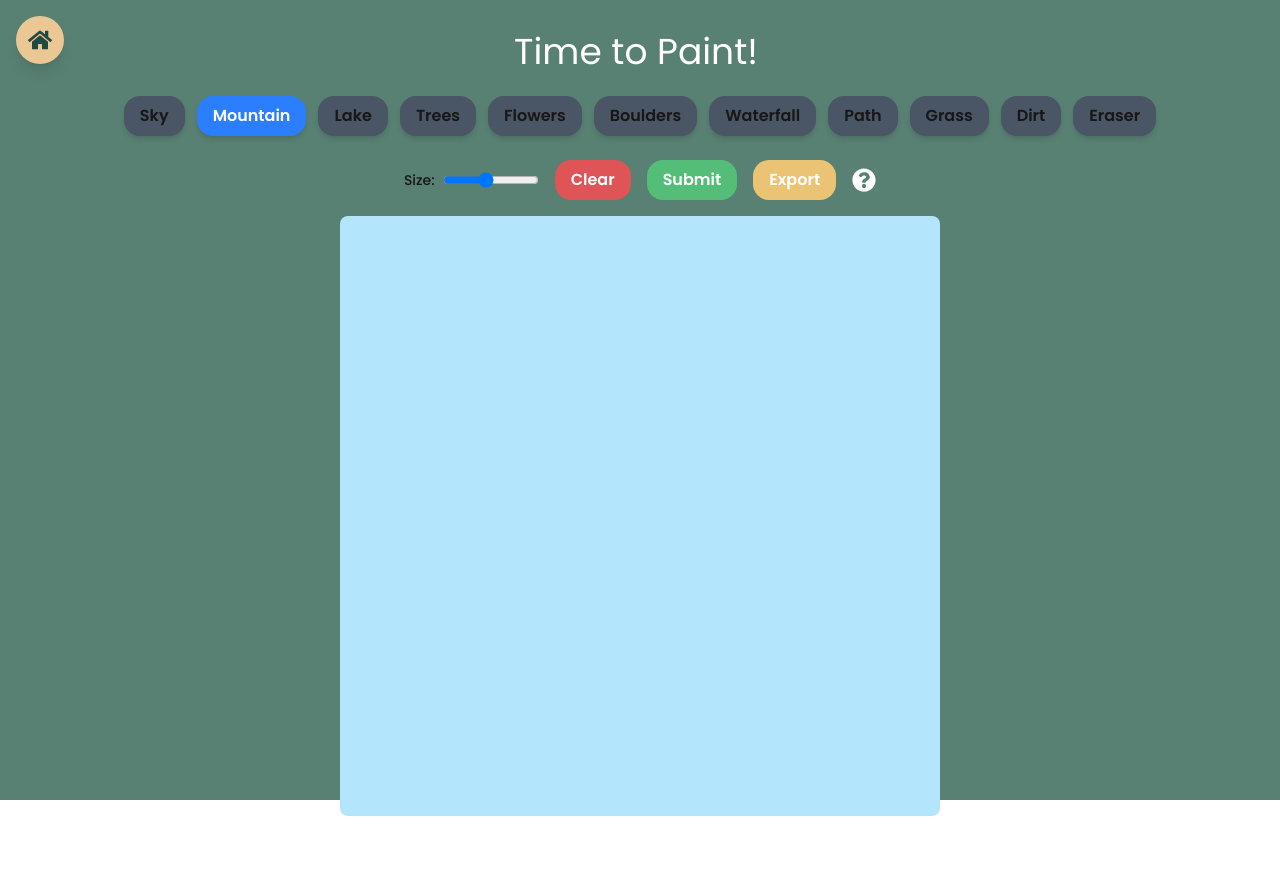
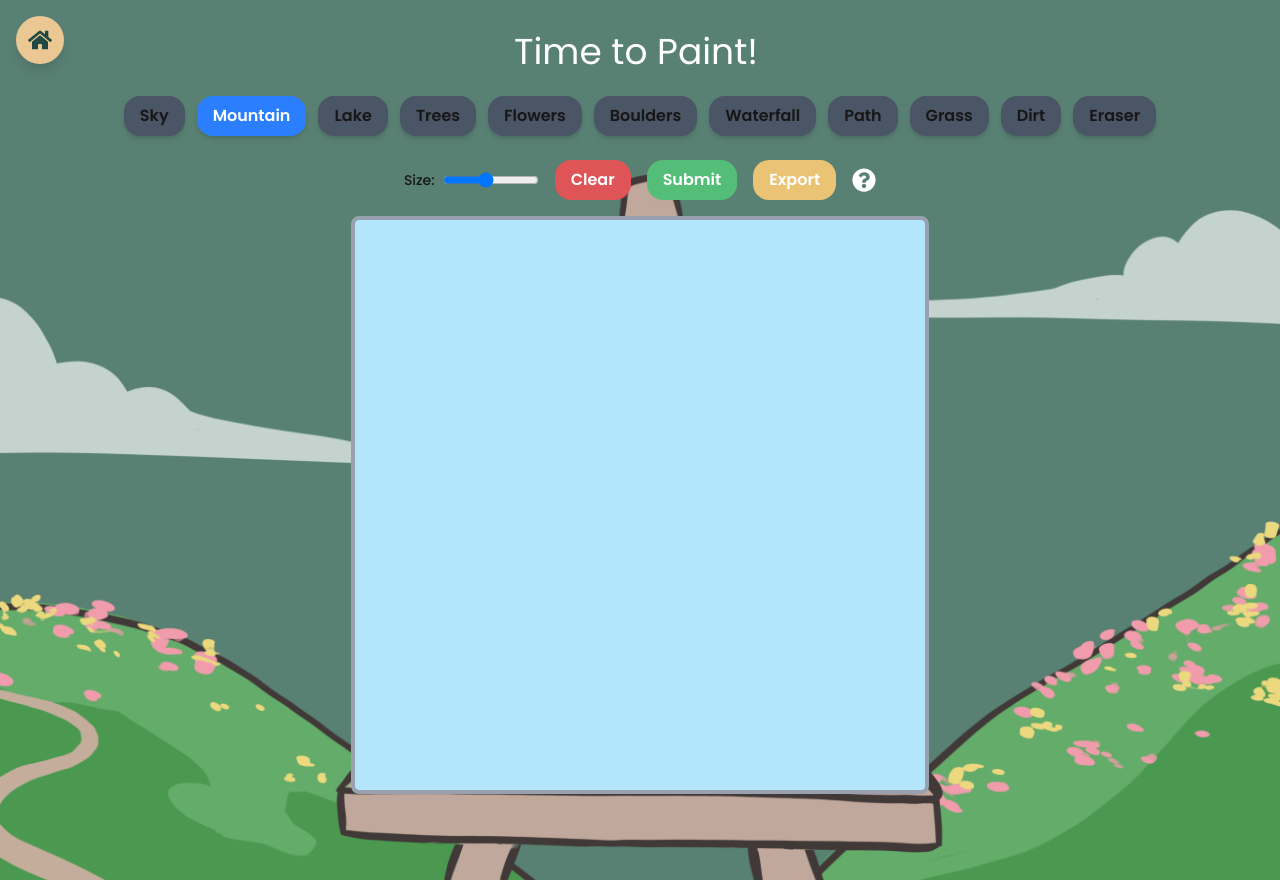
Before and after one commit to angela-yang/Dubhacks-25, a Next.js app: page /paint in a window 1280 px wide. Before the commit the page ends 832 px from the top, so only its background shows below. Built offline with nearby package versions, Linux system fonts and the light colour scheme.

Commit message:
Updated paint page design

```diff
--- a/src/app/components/Canvas.tsx
+++ b/src/app/components/Canvas.tsx
@@ -4,6 +4,7 @@
 import React, { useRef, useState, useEffect } from "react";
 import { useRouter } from "next/navigation"; // <-- IMPORT useRouter
 import { FaQuestionCircle } from "react-icons/fa";
+import { motion } from "framer-motion";
 
 type BrushType =
   | "Sky" | "Mountain" | "Lake" | "Trees" | "Flowers"
@@ -173,8 +174,8 @@ const Canvas: React.FC = () => {
   };
 
   return (
-    <div className="flex flex-col items-center p-4 space-y-4">
-      <div className="flex flex-wrap justify-center gap-3 items-center">
+    <div className="flex flex-col items-center p-4 space-y-4 z-50">
+      <div className="flex flex-wrap justify-center gap-3 items-center z-50">
         {(Object.keys(brushColors) as BrushType[]).map((type) => (
           <button
             key={type}
@@ -190,7 +191,7 @@ const Canvas: React.FC = () => {
         ))}
       </div>
 
-      <div className="flex flex-wrap justify-center gap-4 items-center mt-2">
+      <div className="flex flex-wrap justify-center gap-4 items-center mt-2 z-50">
         <div className="flex items-center space-x-2">
           <label className="text-sm font-medium">Size:</label>
           <input
@@ -205,7 +206,7 @@ const Canvas: React.FC = () => {
 
         <button
           onClick={clearCanvas}
-          className="px-4 py-2 rounded-2xl bg-[rgb(223,84,86)] text-white font-semibold hover:bg-[rgb(187,58,61)] transition-all cursor-pointer"
+          className="px-4 py-2 rounded-2xl bg-[rgb(223,84,86)] text-white font-semibold hover:bg-[rgb(187,58,61)] transition-all z-50 cursor-pointer"
         >
           Clear
         </button>
@@ -214,21 +215,21 @@ const Canvas: React.FC = () => {
         <button
           onClick={submitCanvas}
           disabled={isLoading} // <-- NEW: Disable when loading
-          className="px-4 py-2 rounded-2xl bg-[rgb(84,190,121)] text-white font-semibold hover:bg-[rgb(60,162,96)] transition-all cursor-pointer disabled:bg-gray-500"
+          className="px-4 py-2 rounded-2xl bg-[rgb(84,190,121)] text-white font-semibold hover:bg-[rgb(60,162,96)] transition-all z-50 cursor-pointer disabled:bg-gray-500"
         >
           {isLoading ? "Searching..." : "Submit"}
         </button>
 
         <button
           onClick={exportCanvas}
-          className="px-4 py-2 rounded-2xl bg-[rgb(235,195,117)] text-white font-semibold hover:bg-[rgb(216,175,87)] transition-all cursor-pointer"
+          className="px-4 py-2 rounded-2xl bg-[rgb(235,195,117)] text-white font-semibold hover:bg-[rgb(216,175,87)] transition-all z-50 cursor-pointer"
         >
           Export
         </button>
 
         <button
           onClick={() => setShowHelp(true)}
-          className="flex items-center justify-center text-white hover:text-gray-300 text-2xl"
+          className="flex items-center justify-center text-white hover:text-gray-300 z-50 text-2xl"
           title="Help"
         >
           <FaQuestionCircle />
@@ -237,7 +238,7 @@ const Canvas: React.FC = () => {
 
 
       {showHelp && (
-        <div className="fixed inset-0 flex items-center justify-center bg-opacity-50">
+        <div className="fixed inset-0 flex items-center justify-center bg-opacity-50 z-100">
           <div className="bg-white rounded-2xl shadow-xl p-6 max-w-sm text-center space-y-4">
             <h2 className="text-lg font-semibold text-blue-500">How to Use</h2>
             <p className="text-sm text-gray-700">
@@ -255,15 +256,29 @@ const Canvas: React.FC = () => {
         </div>
       )}
 
+      <motion.div
+        initial={{ y: 200, opacity: 0 }}
+        animate={{ y: 0, opacity: 1 }}
+        transition={{ delay: 0.5, duration: 1.5, type: "spring", stiffness: 50 }}
+        className="absolute bottom-[-12%] z-0"
+      >
+        <img
+          src={"/images/easel.png"}
+          alt="Easel"
+          className="object-contain"
+          style={{ maxWidth: "100%" }}
+        />
+      </motion.div>
+
       <canvas
         ref={canvasRef}
-        width={600}
-        height={600}
+        width={570}
+        height={570}
         onMouseDown={startDrawing}
         onMouseMove={draw}
         onMouseUp={stopDrawing}
         onMouseLeave={stopDrawing}
-        className="cursor-crosshair rounded-lg"
+        className="cursor-crosshair border-4 border-gray-400 rounded-lg z-50"
       />
     </div>
   );
--- a/src/app/paint/page.tsx
+++ b/src/app/paint/page.tsx
@@ -1,5 +1,7 @@
+"use client"
 import HomeNav from "../components/HomeNav"
 import Canvas from "../components/Canvas"
+import { motion } from "framer-motion";
 
 export default function Home() {
   return (
@@ -8,8 +10,38 @@ export default function Home() {
 
       <div className="flex flex-col items-center justify-center text-center relative z-5 -translate-y-2">
         <div className="flex items-center justify-center mt-10 px-4">
-            <h1 className="text-4xl text-white mr-2">Time to Paint!</h1>
+            <h1 className="text-4xl text-bold text-white mr-2">Time to Paint!</h1>
         </div>
+      </div>
+
+      <div className="absolute w-full h-full overflow-hidden" style={{ backgroundColor: "rgb(88,128,115)"}}>
+        <motion.div
+          initial={{ y: 200, opacity: 0 }}
+          animate={{ y: 0, opacity: 1 }}
+          transition={{ delay: 0.5, duration: 1.5, type: "spring", stiffness: 50 }}
+          className="absolute left-[-5%] bottom-0 z-0"
+        >
+          <img
+            src={"/images/mt1.png"}
+            alt="Mountain"
+            className="object-contain"
+            style={{ maxWidth: "100%" }}
+          />
+        </motion.div>
+
+        <motion.div
+          initial={{ y: 200, opacity: 0 }}
+          animate={{ y: 0, opacity: 1 }}
+          transition={{ delay: 0.5, duration: 1.5, type: "spring", stiffness: 50 }}
+          className="absolute left-[-5%] top-0 z-0"
+        >
+          <img
+            src={"/images/clouds.png"}
+            alt="Clouds"
+            className="object-contain"
+            style={{ maxWidth: "100%" }}
+          />
+        </motion.div>
       </div>
 
       <Canvas />
```
Also changed, not shown: public/images/easel.png (added).
